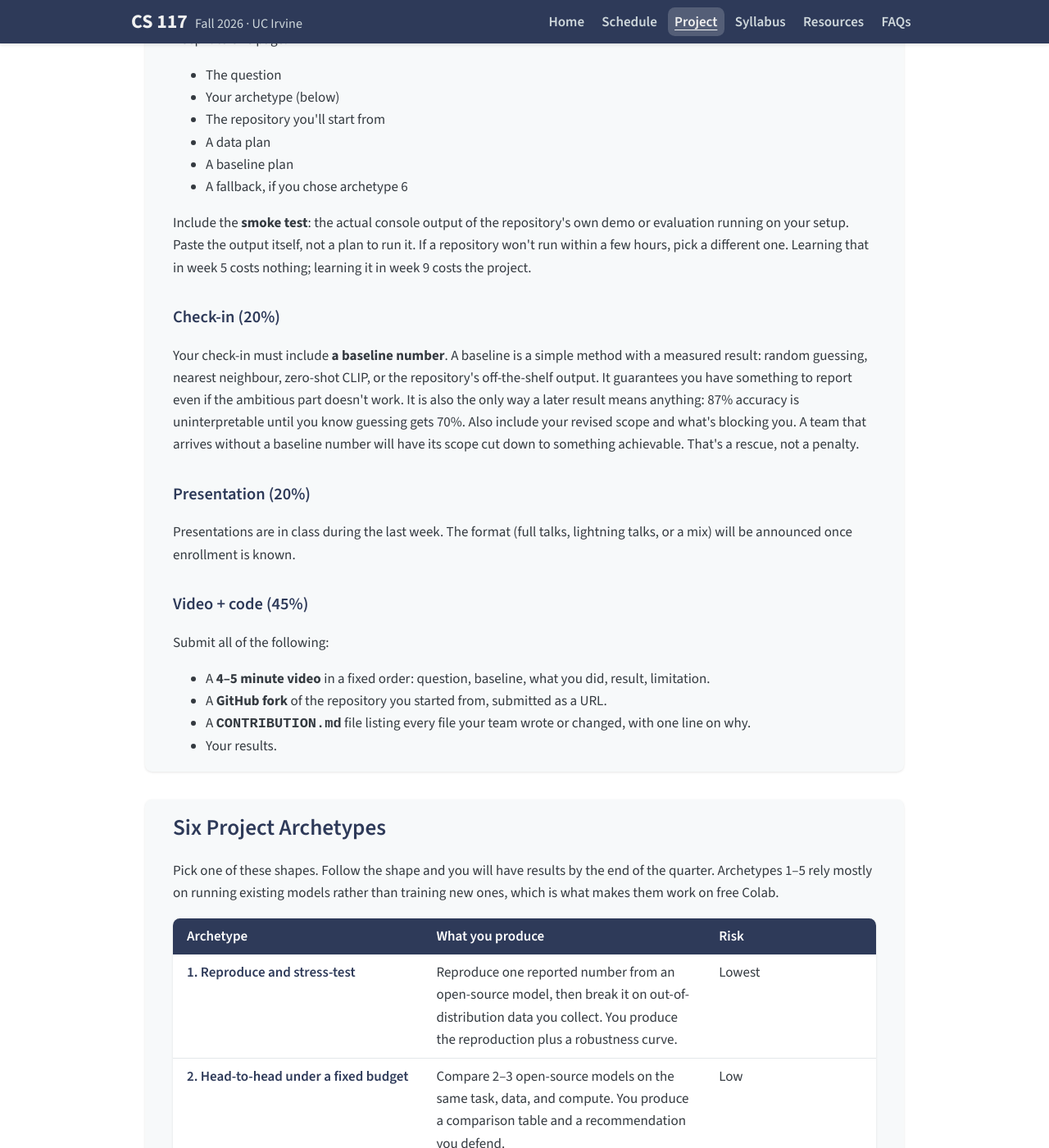
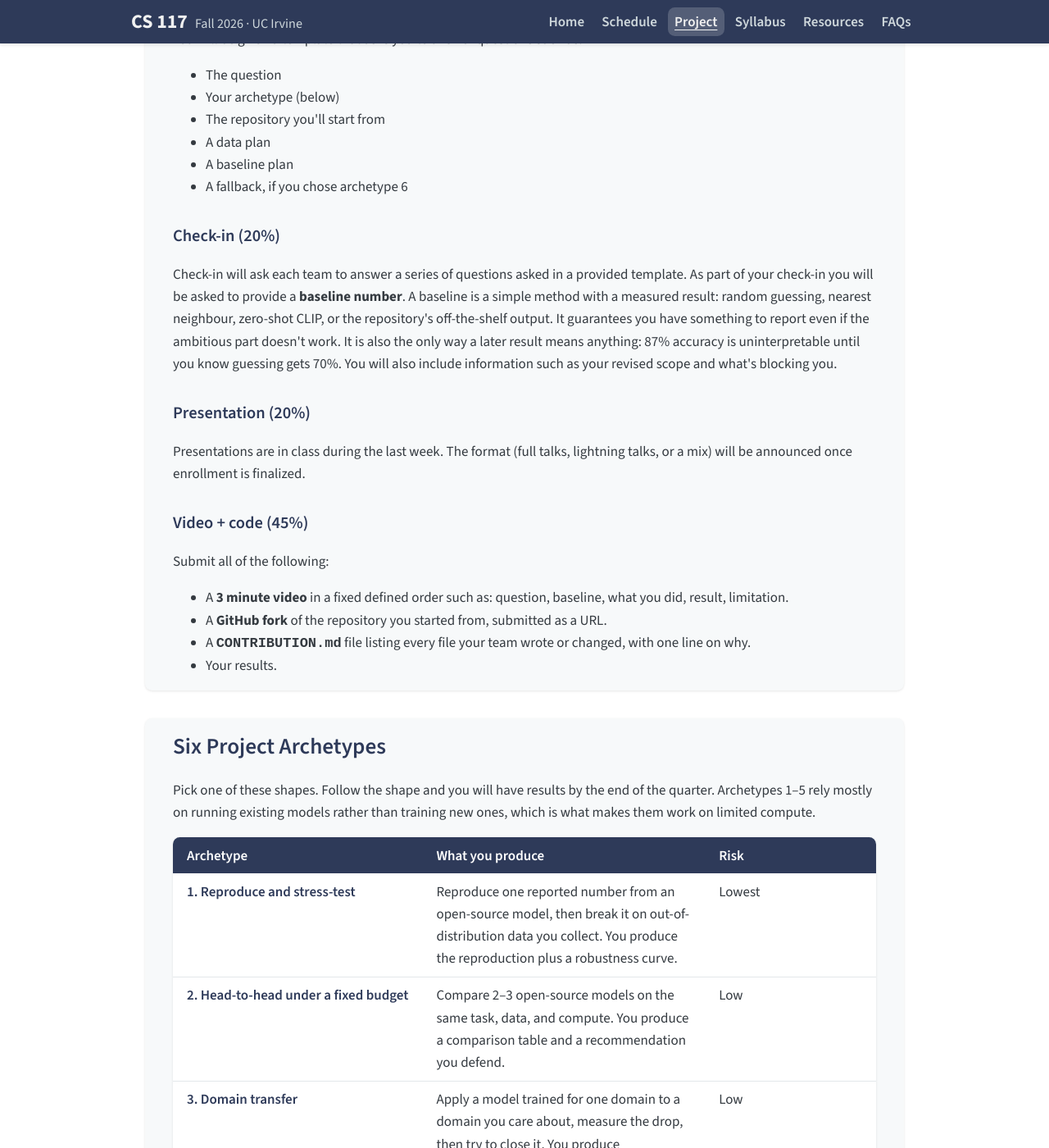
Before and after one commit to jhoffman/cs117-fa26, a Jekyll site: the page built from project.html, in a window 1280 px wide and 1400 px high, scrolled down 1017 px. Shown: the whole window at 82% size. Built offline with Jekyll 4.4.1, drawn with Linux system fonts in a browser that asks for light colours; some of the changed text lies outside the part shown.

Commit message:
update project page

```diff
--- a/project.html
+++ b/project.html
@@ -4,14 +4,14 @@
 ---
 <section class="card" aria-labelledby="project-overview">
   <h2 id="project-overview">Overview</h2>
-  <p>In teams of 3–4, you will ask an empirical question about a computer vision model and answer it with evidence. You'll start from open-source code, and the course provides no base code: working with a real repository is part of the skill.</p>
-  <p>The one rule that shapes everything else: <strong>frame your project as a question with a measurable answer, not as "build X."</strong> "Build a self-driving car" fails. "Does this detector degrade more on night images than on rain images?" can be answered well with 40 photographs. Any topic can host a good question, and one rubric grades the evidence regardless of topic. Proposals phrased as a build will be sent back with one instruction: turn this into a question.</p>
+  <p>In teams of 3–4, you will ask an empirical question about a computer vision model and answer it with evidence. You'll start from open-source code,  working with a real repository is part of the skill.</p>
+  <p>Your project should focus on asking and answering a measurable question, rather than on building an application. For example, if interested in self-driving cars, you won't set up a problem of "Build a self-driving car", but instead ask whether a detector may fail more on nighttime or rain images. Proposals phrased as a build will be guided towards design of a question.</p>
   <p>The final project counts for 35% of your course grade. It is the course's final-week activity, and there is no final exam. Due dates for every milestone are on the <a href="{{ '/schedule/' | relative_url }}">Schedule</a>.</p>
 </section>
 
 <section class="card" aria-labelledby="phases">
   <h2 id="phases">Milestones</h2>
-  <p>Percentages are shares of the final project grade. The project seed and team roster count toward your participation grade instead.</p>
+  <p>Percentages are shares of the final project grade, which will be calculated per team. The project seed and team roster sign-up are conducted individually and count toward your participation grade.</p>
 
   <h3>Project Lab 1 and project seed (participation)</h3>
   <p>In the first lab you'll watch several modern models succeed and fail, predicting what happens before each demo. You leave with a <strong>project seed</strong>: a domain you care about, five images you could get from it, and a prediction of where a model would work and where it would fail.</p>
@@ -20,7 +20,7 @@
   <p>Pitch your seed in 60 seconds to rotating small groups, then form teams of 3–4 (the exact size is set in week 1, once enrollment settles). Anyone still without a team when the roster is due goes on the unmatched list, and the TA places them on teams.</p>
 
   <h3>Proposal (15%)</h3>
-  <p>Keep it to one page:</p>
+  <p>You will be given a template that asks you to answer questions such as:</p>
   <ul>
     <li>The question</li>
     <li>Your archetype (below)</li>
@@ -29,18 +29,18 @@
     <li>A baseline plan</li>
     <li>A fallback, if you chose archetype 6</li>
   </ul>
-  <p>Include the <strong>smoke test</strong>: the actual console output of the repository's own demo or evaluation running on your setup. Paste the output itself, not a plan to run it. If a repository won't run within a few hours, pick a different one. Learning that in week 5 costs nothing; learning it in week 9 costs the project.</p>
 
   <h3>Check-in (20%)</h3>
-  <p>Your check-in must include <strong>a baseline number</strong>. A baseline is a simple method with a measured result: random guessing, nearest neighbour, zero-shot CLIP, or the repository's off-the-shelf output. It guarantees you have something to report even if the ambitious part doesn't work. It is also the only way a later result means anything: 87% accuracy is uninterpretable until you know guessing gets 70%. Also include your revised scope and what's blocking you. A team that arrives without a baseline number will have its scope cut down to something achievable. That's a rescue, not a penalty.</p>
+	<p>Check-in will ask each team to answer a series of questions asked in a provided template. As part of your check-in you will be asked to provide a <strong>baseline number</strong>.
+A baseline is a simple method with a measured result: random guessing, nearest neighbour, zero-shot CLIP, or the repository's off-the-shelf output. It guarantees you have something to report even if the ambitious part doesn't work. It is also the only way a later result means anything: 87% accuracy is uninterpretable until you know guessing gets 70%. You will also include information such as your revised scope and what's blocking you. </p>
 
   <h3>Presentation (20%)</h3>
-  <p>Presentations are in class during the last week. The format (full talks, lightning talks, or a mix) will be announced once enrollment is known.</p>
+  <p>Presentations are in class during the last week. The format (full talks, lightning talks, or a mix) will be announced once enrollment is finalized.</p>
 
   <h3>Video + code (45%)</h3>
   <p>Submit all of the following:</p>
   <ul>
-    <li>A <strong>4–5 minute video</strong> in a fixed order: question, baseline, what you did, result, limitation.</li>
+    <li>A <strong>3 minute video</strong> in a fixed defined order such as: question, baseline, what you did, result, limitation.</li>
     <li>A <strong>GitHub fork</strong> of the repository you started from, submitted as a URL.</li>
     <li>A <strong><code>CONTRIBUTION.md</code></strong> file listing every file your team wrote or changed, with one line on why.</li>
     <li>Your results.</li>
@@ -49,7 +49,7 @@
 
 <section class="card" aria-labelledby="archetypes">
   <h2 id="archetypes">Six Project Archetypes</h2>
-  <p>Pick one of these shapes. Follow the shape and you will have results by the end of the quarter. Archetypes 1–5 rely mostly on running existing models rather than training new ones, which is what makes them work on free Colab.</p>
+  <p>Pick one of these shapes. Follow the shape and you will have results by the end of the quarter. Archetypes 1–5 rely mostly on running existing models rather than training new ones, which is what makes them work on limited compute. </p>
   <div class="table-scroll" role="region" aria-label="Project archetypes table" tabindex="0">
     <table class="data-table">
       <caption class="visually-hidden">Project archetypes, what each produces, and its risk</caption>
@@ -70,7 +70,7 @@
       </tbody>
     </table>
   </div>
-  <p>The course never covers multi-view geometry (homographies, calibration, stereo, structure from motion). You may still propose a project on it, but you'll be learning that material on your own.</p>
+  <p>The course this term does not cover multi-view geometry (homographies, calibration, stereo, structure from motion). You may still propose a project on it, but you'll be learning that material on your own.</p>
 </section>
 
 <section class="card" aria-labelledby="repos">
```
